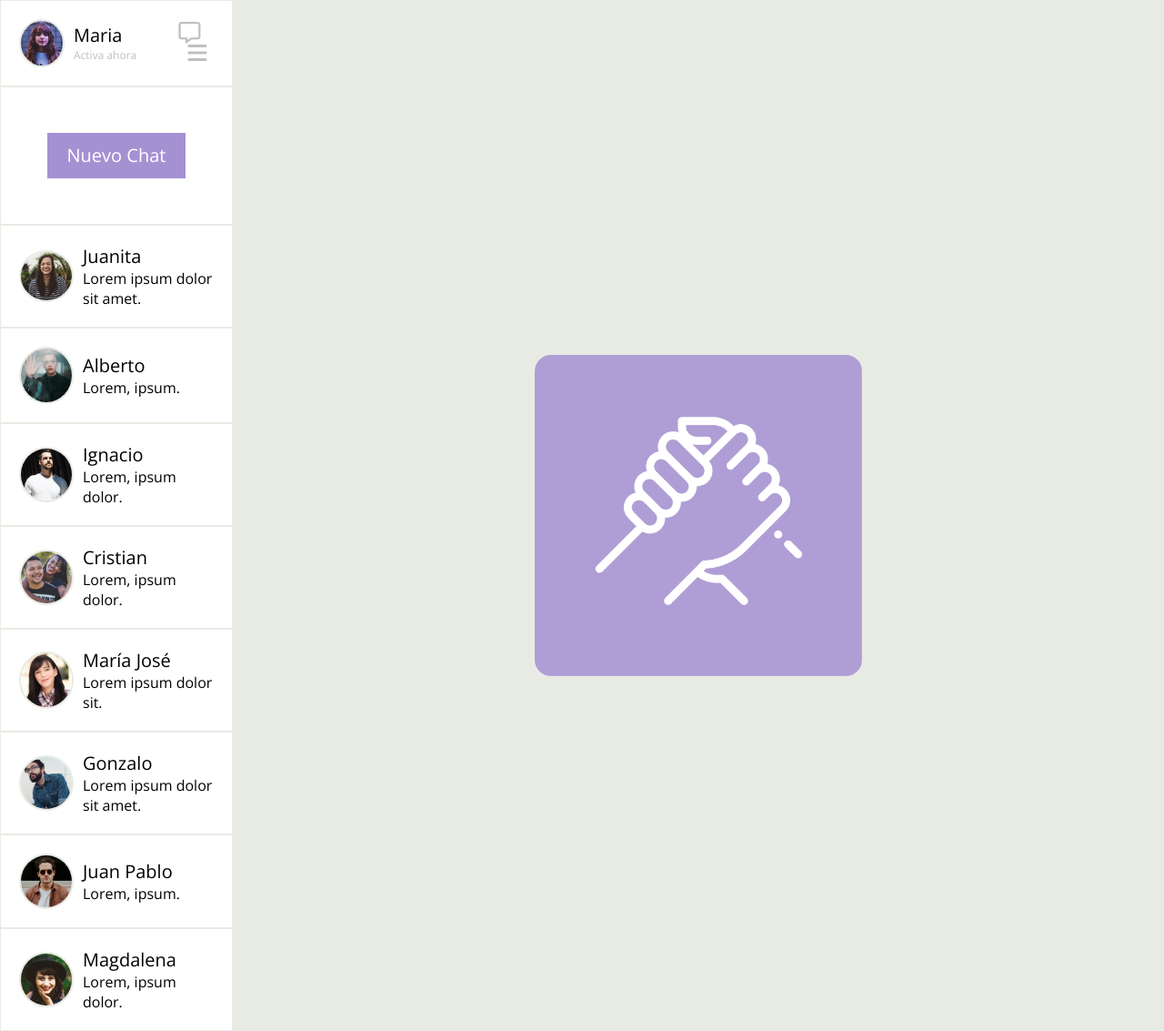
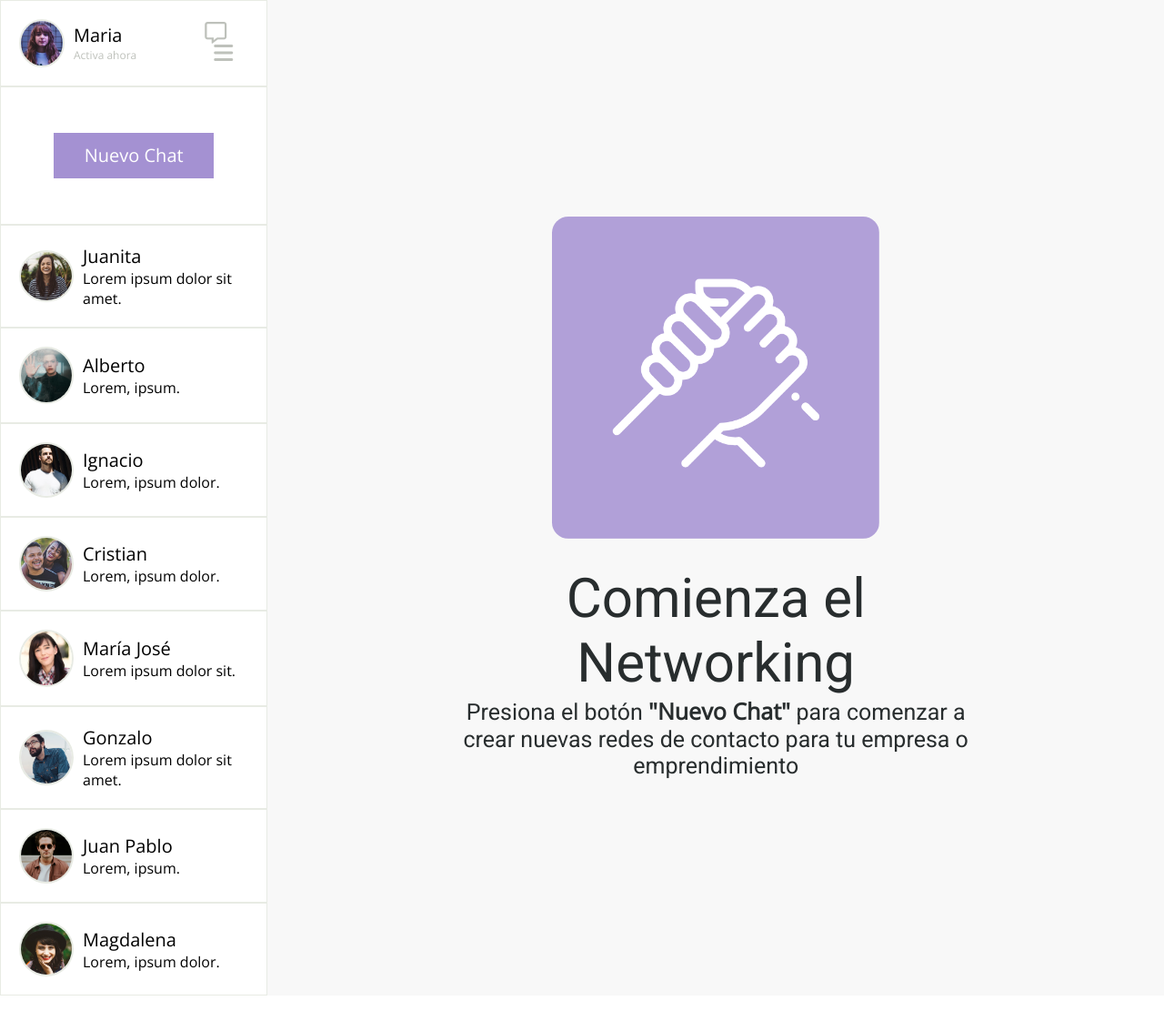
Before and after one commit to Ivan270/ContactMeSpa---Flexbox, a plain HTML site: page index.html in a window 1280 px wide. Shown: the whole page at 91% size. After the commit the page ends 1094 px from the top, so only its background shows below. Drawn offline with nearby package versions, Linux system fonts and the light colour scheme.

Commit message:
Pagina terminada

```diff
--- a/assets/css/style.css
+++ b/assets/css/style.css
@@ -11,7 +11,7 @@
 
 /* BARRA IZQUIERDA - CHATS */
 #chat {
-    flex-basis: 20%;
+    flex-basis: 23%;
     display: flex;
     flex-direction: column;
 }
@@ -106,20 +106,52 @@
 }
 
 #fondo {
-    background-color: #E8EBE4;
-    flex-basis: 80%;
+    background-color: #F8F8F8;
+    flex-basis: 77%;
     display: flex;
+    flex-direction: column;
     justify-content: center;
     align-items: center;
 }
 
-#fondo div {
+#img-manos {
     display: flex;
     justify-content: center;
 }
 
-#fondo img {
+#img-manos img {
     width: 60%;
     height: auto;
     border-radius: 5%;
 }
+
+.fondo-texto {
+    width: 60%;
+    display: flex;
+    flex-wrap: wrap;
+    justify-content: center;
+    align-content: center;
+}
+
+.fondo-texto h1 {
+    color: #282D2E;
+    text-align: center;
+    margin-top: 30px;
+    flex-basis: 100%;
+    font-family: 'Roboto', sans-serif;
+    font-size: 60px;
+    font-weight: 400;
+}
+
+.fondo-texto h4 {
+    color: #282D2E;
+    text-align: center;
+    flex-basis: 100%;
+    font-family: 'Roboto', sans-serif;
+    font-weight: 400;
+    font-size: 25px;
+}
+
+.fondo-texto span {
+    font-weight: 700;
+}
--- a/index.html
+++ b/index.html
@@ -7,8 +7,10 @@
 		<title>Contact Me SPA</title>
 		<link rel="preconnect" href="https://fonts.googleapis.com" />
 		<link rel="preconnect" href="https://fonts.gstatic.com" crossorigin />
+		<link rel="preconnect" href="https://fonts.googleapis.com" />
+		<link rel="preconnect" href="https://fonts.gstatic.com" crossorigin />
 		<link
-			href="https://fonts.googleapis.com/css2?family=Open+Sans&family=Roboto:wght@700&display=swap"
+			href="https://fonts.googleapis.com/css2?family=Open+Sans&family=Roboto:wght@400;700&display=swap"
 			rel="stylesheet"
 		/>
 		<link
@@ -94,8 +96,15 @@
 				</div>
 			</div>
 			<div id="fondo">
-				<div>
+				<div id="img-manos">
 					<img src="assets\img\hand.png" alt="" />
+				</div>
+				<div class="fondo-texto">
+					<h1>Comienza el Networking</h1>
+					<h4>
+						Presiona el botón <span>"Nuevo Chat" </span>para comenzar a crear
+						nuevas redes de contacto para tu empresa o emprendimiento
+					</h4>
 				</div>
 			</div>
 		</div>
```
